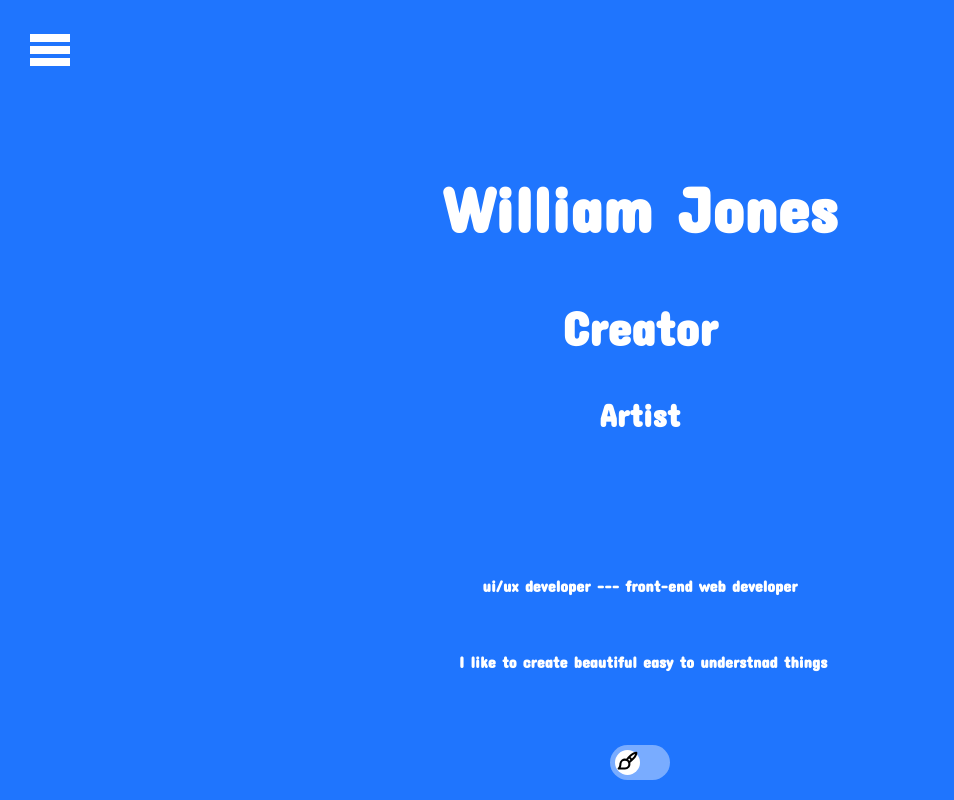
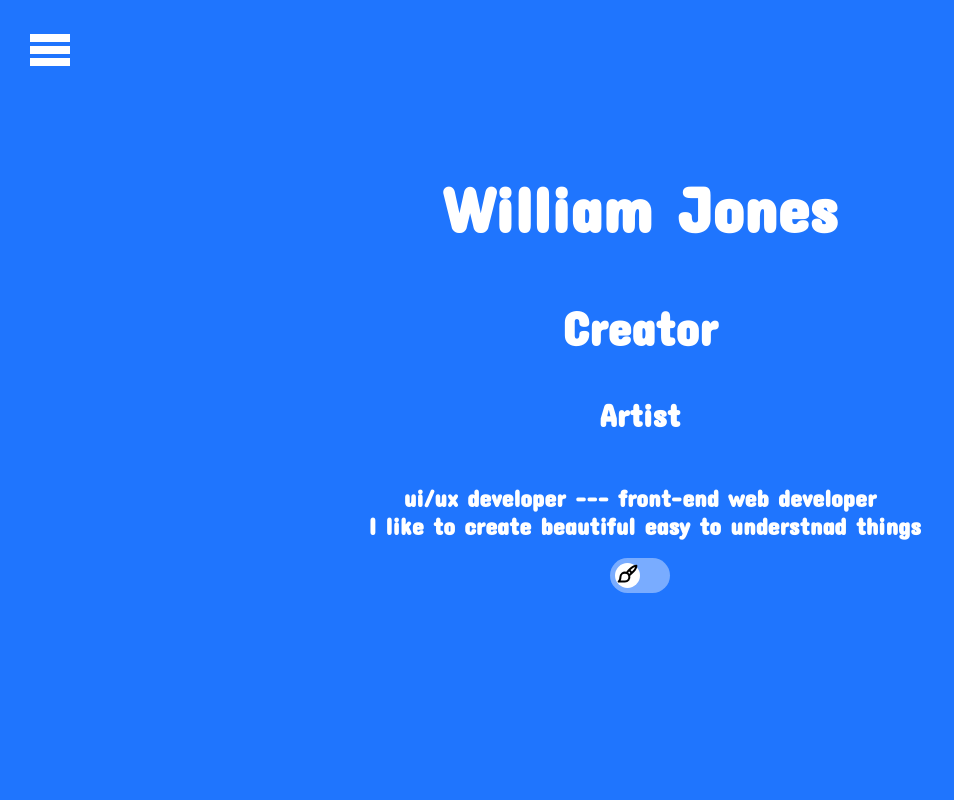
Before and after one commit to the3hrill/willportfolio-app, a React (Create React App) app: page / in a window 1280 px wide. Shown: the whole page, without its empty margins (0-954 px from the left). Built offline with nearby package versions, Linux system fonts and the light colour scheme; a web font is replaced by a local one.

Commit message:
changed css

```diff
--- a/src/components/Homepage.css
+++ b/src/components/Homepage.css
@@ -34,6 +34,17 @@ span {
   font-size: 30px;
 }
 
+.sub-header-text {
+  margin-top: 0;
+  margin-bottom: 0;
+  padding-top: 0;
+  padding-bottom: 0;
+}
+
+.HomepageContent {
+  font-size: 40px;
+}
+
 /* @media (max-width: 700px) {
   .homepage-style {
     text-align: right;
--- a/src/components/Projects.css
+++ b/src/components/Projects.css
@@ -1,5 +1,6 @@
 .ProjectsBody {
   height: 60vh;
+  align-items: center;
 }
 
 .ProjectsTitle {
--- a/src/components/Projects.js
+++ b/src/components/Projects.js
@@ -150,8 +150,8 @@ const Projects = ({ isFlipped, flip }) => {
             </motion.div>
           </container>
         </section>
+        <ToggleButton onClick={flip} />
       </div>
-      <ToggleButton onClick={flip} />
     </div>
   );
 };
--- a/src/components/TextAnimation.css
+++ b/src/components/TextAnimation.css
@@ -2,5 +2,5 @@
   font-size: 4em;
 }
 .HeaderAnimationTwo {
-  font-size: 4em;
+  font-size: 1em;
 }
--- a/src/components/TextAnimationThree.js
+++ b/src/components/TextAnimationThree.js
@@ -6,14 +6,14 @@ function TextAnimationThree({ children }) {
   return (
     <main>
       <section>
-        <h1 className="HeaderAnimationTwo">
+        <h1 className="HeaderAnimationThree">
           <AnimatePresence>
             {React.Children.map(children, (child, i) => (
               <div key={i}>
                 {[...child.props.children].map((char, j) => (
                   <motion.span
                     key={j}
-                    style={{ display: 'inline-block', fontSize: '1rem' }}
+                    style={{ display: 'inline-block', fontSize: '1.5rem' }}
                     initial={{ opacity: 0 }}
                     animate={{ opacity: 1 }}
                     exit={{ opacity: 0 }}
```
Also changed, not shown: src/components/TextAnimationTwo.js (+0 -34 lines).
